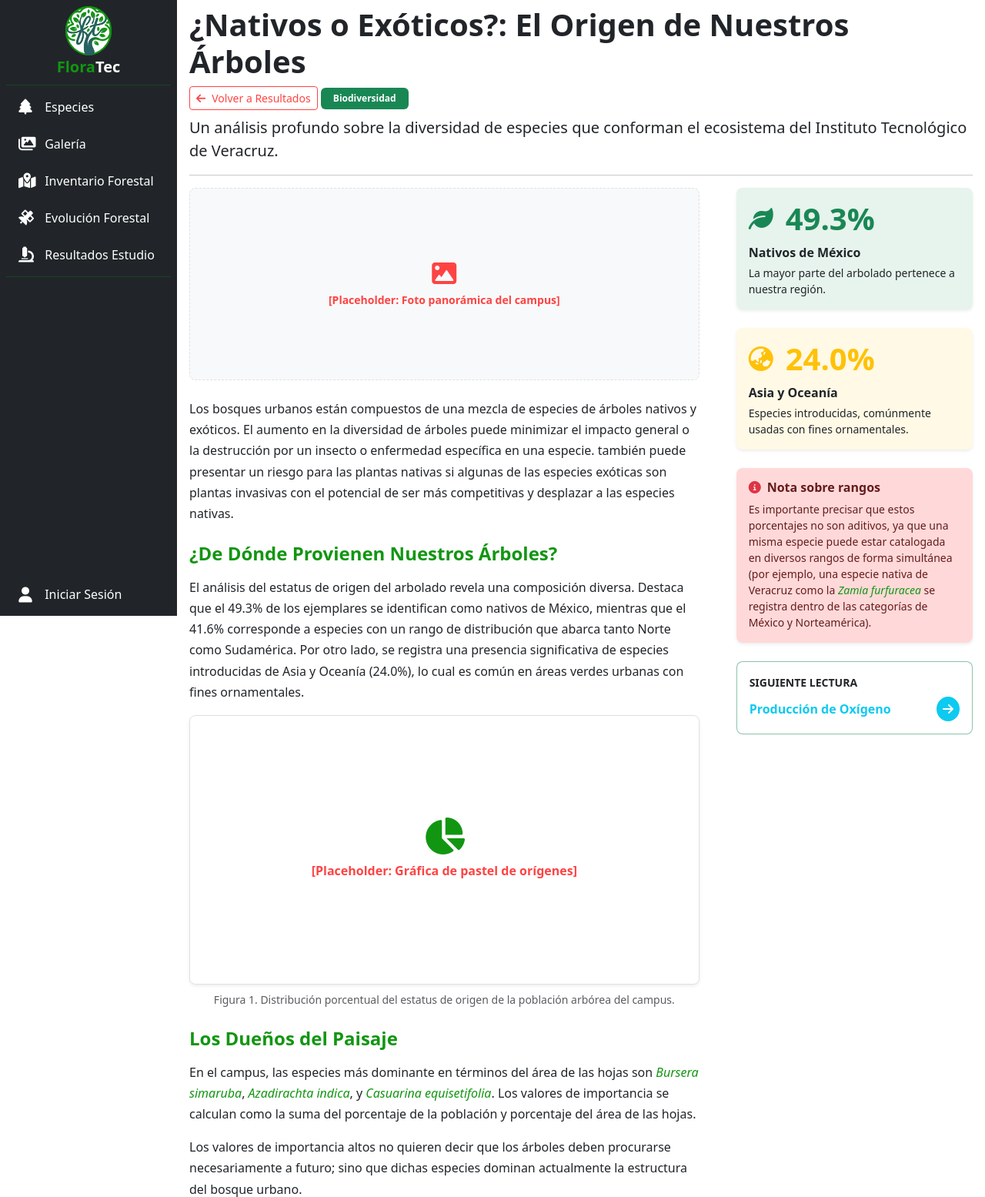
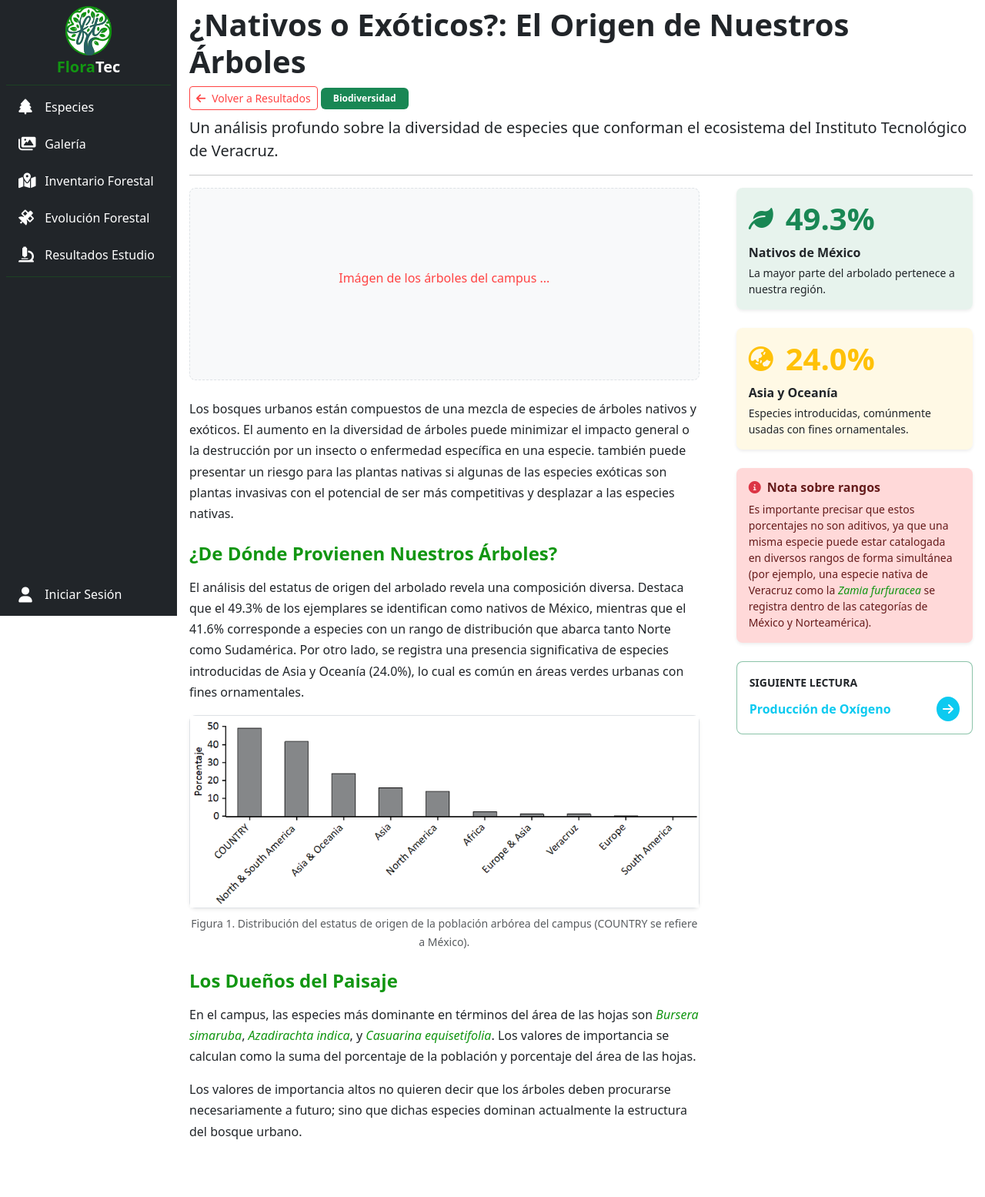
Before and after one commit to Salsasss/arboles, a Django app: page /resultados/diversidad-especies/ in a window 1280 px wide. Shown: the top 1555 px of the page at 77% size. After the commit the page ends 1480 px from the top, so only its background shows below. Run offline with Django 5.2, Linux system fonts and the light colour scheme; some libraries are stand-ins or nearby versions.

Commit message:
Cambios en el diseño del blog de resultados

```diff
--- a/templates/resultados/diversidad.html
+++ b/templates/resultados/diversidad.html
@@ -25,10 +25,7 @@
         <div class="col-12 col-lg-8">
             <div class="mb-4">
                 <div class="bg-light border rounded-3 d-flex align-items-center justify-content-center text-secondary" style="height: 250px; border-style: dashed !important;">
-                    <div class="text-center">
-                        <i class="fas fa-image fa-2x mb-2"></i>
-                        <p class="mb-0 small"><strong>[Placeholder: Foto panorámica del campus]</strong></p>
-                    </div>
+                    <p>Imágen de los árboles del campus ...</p>
                 </div>
             </div>
 
@@ -40,14 +37,11 @@
                 <p>El análisis del estatus de origen del arbolado revela una composición diversa. Destaca que el 49.3% de los ejemplares se identifican como nativos de México, mientras que el 41.6% corresponde a especies con un rango de distribución que abarca tanto Norte como Sudamérica. Por otro lado, se registra una presencia significativa de especies introducidas de Asia y Oceanía (24.0%), lo cual es común en áreas verdes urbanas con fines ornamentales.</p>
 
                 <figure class="my-2">
-                    <div class="bg-white border shadow-sm rounded-3 d-flex align-items-center justify-content-center text-secondary" style="height: 350px;">
-                        <div class="text-center">
-                            <i class="fas fa-chart-pie fa-3x mb-2 text-primary"></i>
-                            <p class="mb-0"><strong>[Placeholder: Gráfica de pastel de orígenes]</strong></p>
-                        </div>
+                    <div class="bg-white border shadow-sm rounded-3 d-flex align-items-center justify-content-center text-secondary">
+                        <img src="{% static 'images/origen.png' %}" class="d-block w-100 img-fluid" alt="Gráfica de origen de las especies">
                     </div>
                     <figcaption class="text-center text-muted mt-2 small">
-                        Figura 1. Distribución porcentual del estatus de origen de la población arbórea del campus.
+                        Figura 1. Distribución del estatus de origen de la población arbórea del campus (COUNTRY se refiere a México).
                     </figcaption>
                 </figure>
 
```
Also changed, not shown: templates/resultados/carbono.html (+3 -6 lines), templates/resultados/hidrologia.html (+3 -6 lines), templates/resultados/oxigeno.html (+3 -9 lines), static/images/carbono.png (added), static/images/escurrimiento.png (added), static/images/hidrologicos1.png (added), static/images/hidrologicos2.png (added), static/images/origen.png (added), static/images/oxigeno.png (added).
